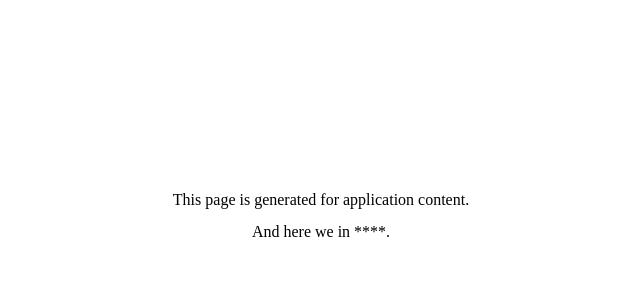
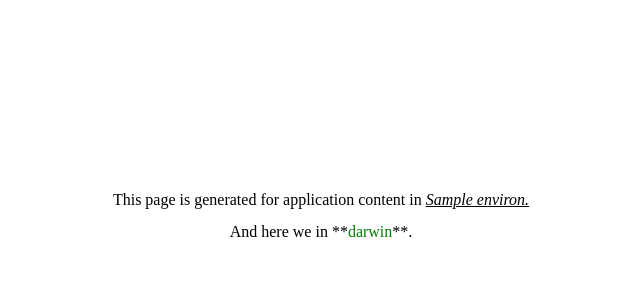
Before and after one commit to li-wenbo/thoughtworks_demo, a Flask app: template app/templates/index.html in a window 1280 px wide. Shown: the top 300 px of the page, without its empty margins (319-959 px from the left). Run offline with Flask 2, Linux system fonts and the light colour scheme; the template is opened without the code that fills it: most values are stand-ins (such as "Sample title", 1, 10 or a date in 2020); parts of the project's set-up code (start-up, migrations or seed data) failed here and were passed over.

Commit message:
add the environ in flask template

```diff
--- a/app/templates/index.html
+++ b/app/templates/index.html
@@ -16,8 +16,8 @@
     text-align: center;
     padding-top: 30%;
     line-height: 200%;
-">This page is generated for application content.<br>
-    And here we in **{{ platform }}**.
+">This page is generated for application content in <I><U>{{ environ }}.</U></I><br>
+    And here we in **<span style="color: green;">darwin</span>**.
 </p>
 </body>
 </html>
--- a/server.py
+++ b/server.py
@@ -12,7 +12,7 @@
 import os
 import sys
 
-from flask import render_template
+from flask import render_template, current_app
 
 from app import create_app, init_filehandler_logger, DEFAULT_ENV
 
@@ -24,7 +24,7 @@
 
 @app.route('/')
 def index():
-    return render_template('index.html', platform=sys.platform)
+    return render_template('index.html', environ=current_app.env, platform=sys.platform)
 
 
 class StateApp(object):
```
Also changed, not shown: 1 other file.
